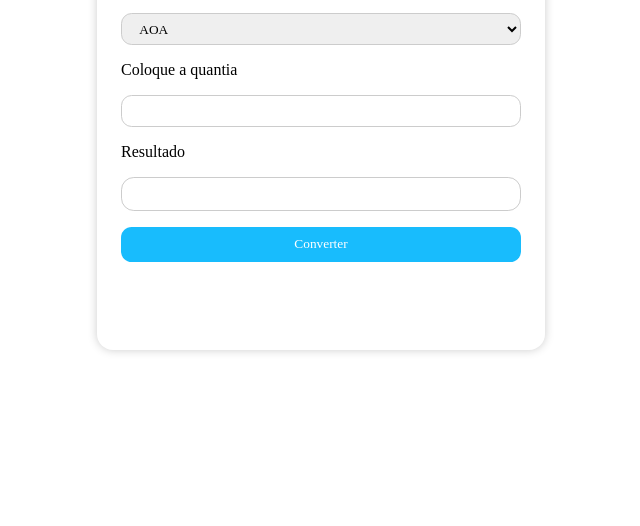
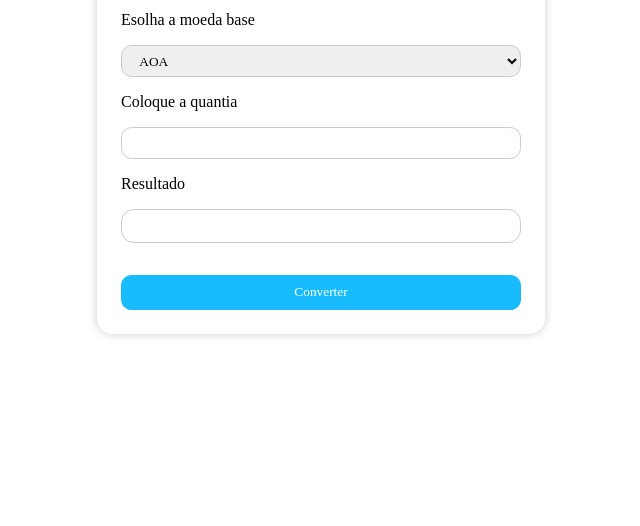
Before and after one commit to airespambo/Conversor-de-moeda, a plain HTML site: page index.html in a window 1280 px wide. Shown: the part 274-800 px from the top of the page, without its empty margins (319-959 px from the left). Drawn offline with Linux system fonts and the light colour scheme.

Commit message:
fixing layout

```diff
--- a/index.css
+++ b/index.css
@@ -14,16 +14,23 @@ body {
 
 form {
     width: 25rem;
-    height: 25rem;
+    height: 23rem;
     padding: 1.5rem;
     box-shadow: 0 0 10px #ccc;
     border-radius: 1rem;
     display: flex;
     flex-direction: column;
     gap: 1em;
+    justify-content: space-between;
 }
 
-select,input, button, p {
+div {
+    display: flex;
+    flex-direction: column;
+    gap: 1rem;
+}
+
+select, input, button, p {
     padding: .5em 1em;
     border-radius: .8em;
     border: 1px solid #ccc;
--- a/index.html
+++ b/index.html
@@ -10,6 +10,7 @@
 <body>
     <form>
         <h1>Conversor de moeda</h1>
+        <div>
             <label for="name">Esolha a moeda base</label>
             <select name="moeda">
                 <option value="AOA">AOA</option>
@@ -19,6 +20,7 @@
             <input type="number" name="quantia" required>
             <label for="resultado" id="resultado-lbl">Resultado</label>
             <p> </p>
+        </div>
         <button type="submit">Converter</button>
     </form>
 </body>
```
Lines whose indentation alone changed are shown as unchanged.
